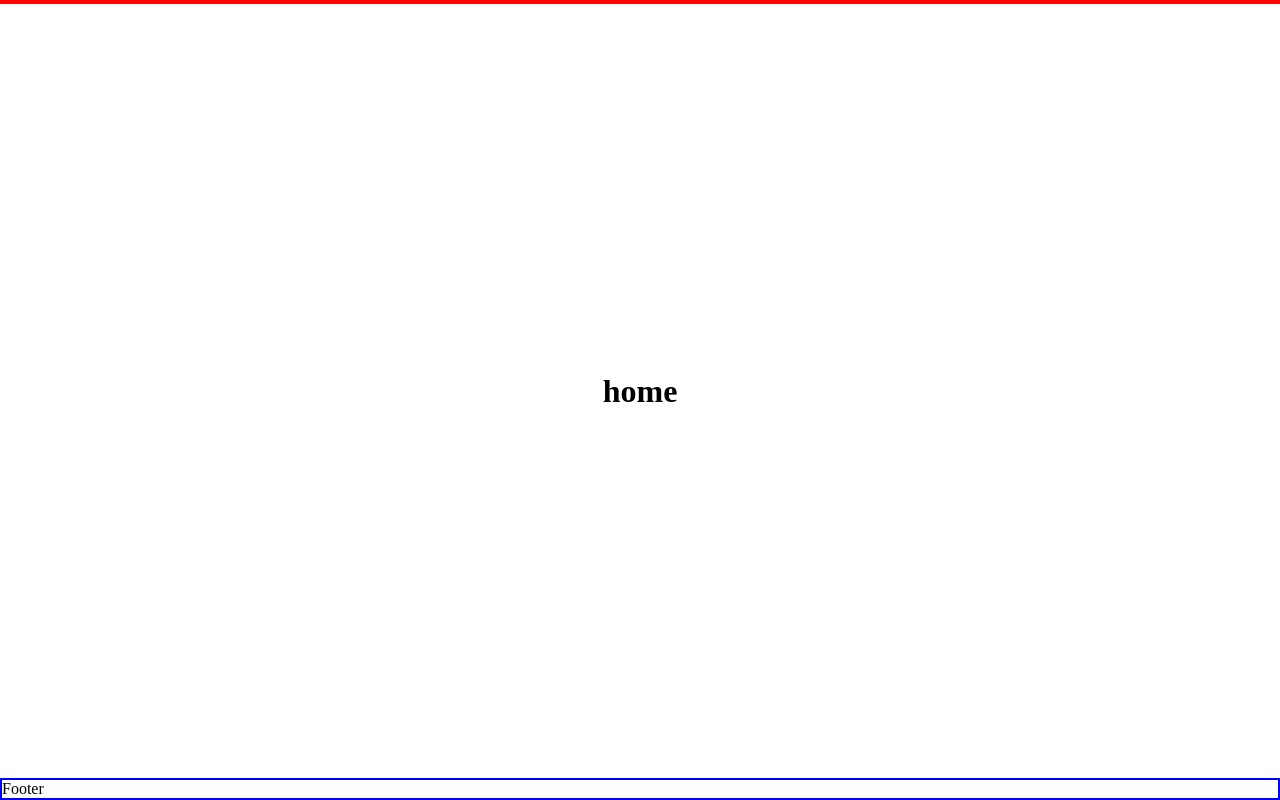
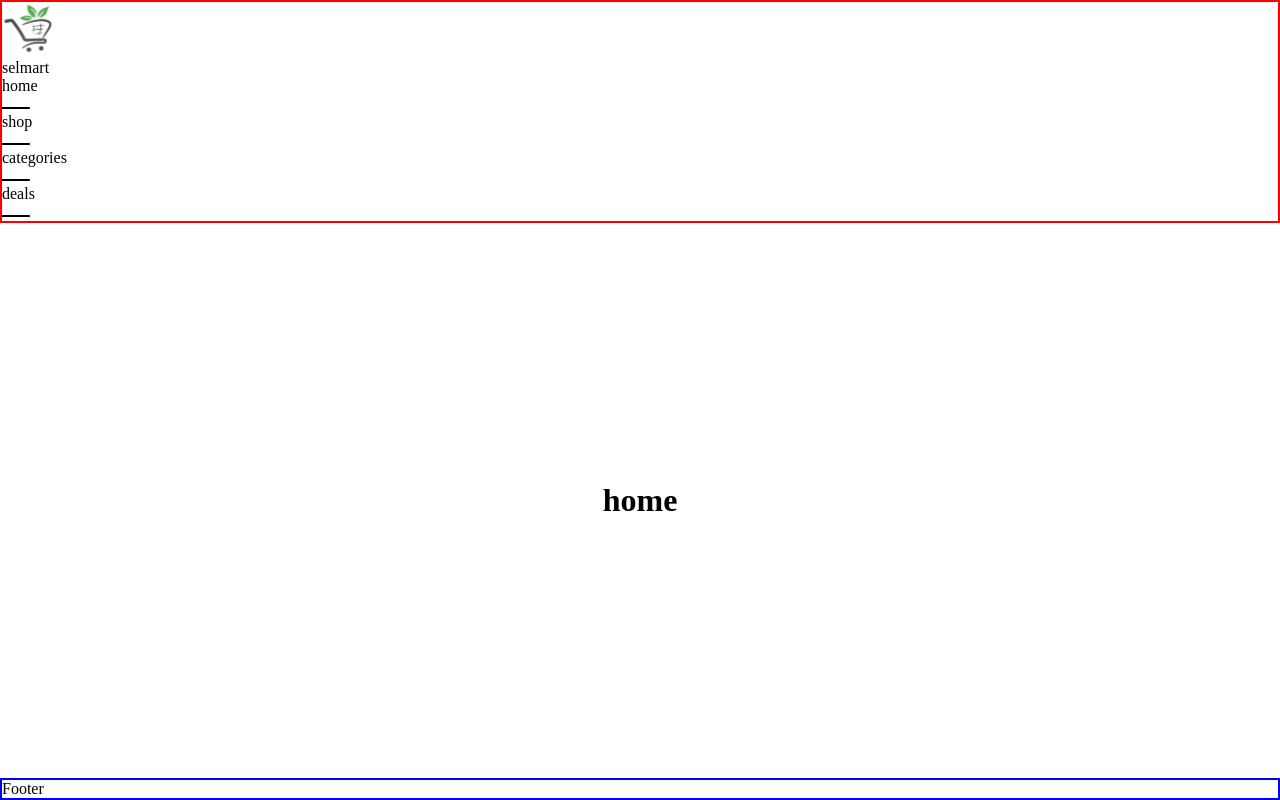
Before and after one commit to mambachristophersteven/selmart-copy, a React (Vite) app: page / in a window 1280 px wide. Built offline with nearby package versions, Linux system fonts and the light colour scheme.

Commit message:
navbar content addition

```diff
--- a/src/Components/Navbar/Navbar.jsx
+++ b/src/Components/Navbar/Navbar.jsx
@@ -1,9 +1,49 @@
 import styles from './Navbar.module.css'
+import selmart_logo from '../../assets/selmart-logo.svg'
+import nav_on from '../../assets/nav-link.svg'
 
 const Navbar = () => {
   return (
     <div className={styles.navbar}>
+      <div className="logo">
+        <a href="#">
+          <img src={selmart_logo} alt="" />
+          <p className="logo-name">sel<span>mart</span></p>
+        </a>
+      </div>
+      <div className="nav-links">
+        <ul>
+          <li>
+            <a href="#">
+              <p>home</p>
+              <img src={nav_on} alt="" />
+            </a>
+          </li>
+          <li>
+            <a href="#">
+              <p>shop</p>
+              <img src={nav_on} alt="" />
+            </a>
+          </li>
+          <li>
+            <a href="#">
+              <p>categories</p>
+              <img src={nav_on} alt="" />
+            </a>
+          </li>
+          <li>
+            <a href="#">
+              <p>deals</p>
+              <img src={nav_on} alt="" />
+            </a>
+          </li>
+        </ul>
+      </div>
+      <div className="search-side-links">
+        <div className="search">
 
+        </div>
+      </div>
       {/* {
         categories.map(categoryItem=>{
           return(
```
Also changed, not shown: src/assets/nav-link.svg (added).
